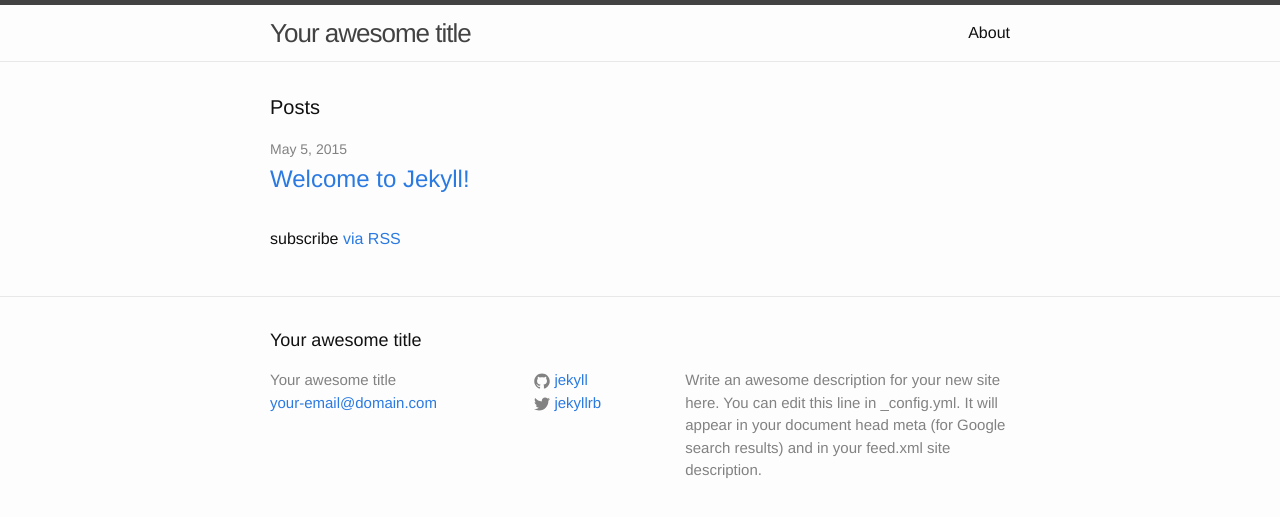
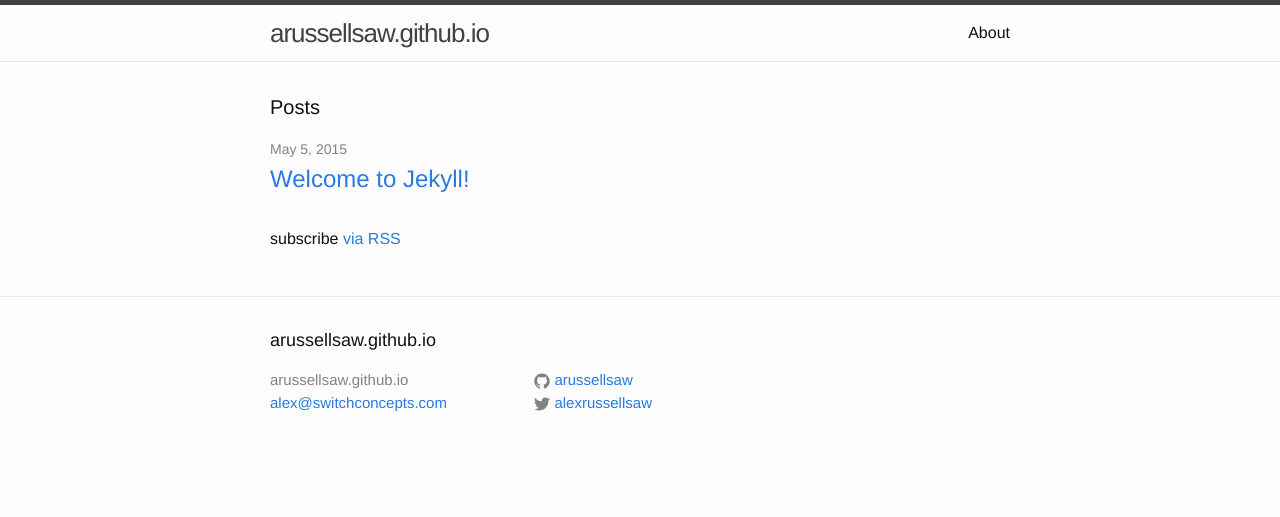
Before and after one commit to arussellsaw/arussellsaw.github.io, a Jekyll site: the page built from index.html, in a window 1280 px wide. Shown: the top 517 px of the page. Built offline with Jekyll 4.4.1, drawn with Linux system fonts in a browser that asks for light colours.

Commit message:
update config

```diff
--- a/_config.yml
+++ b/_config.yml
@@ -1,14 +1,11 @@
 # Site settings
-title: Your awesome title
-email: your-email@domain.com
-description: > # this means to ignore newlines until "baseurl:"
-  Write an awesome description for your new site here. You can edit this
-  line in _config.yml. It will appear in your document head meta (for
-  Google search results) and in your feed.xml site description.
+title: arussellsaw.github.io
+email: alex@switchconcepts.com
+description: > # tech and twattery
 baseurl: "" # the subpath of your site, e.g. /blog/
-url: "http://yourdomain.com" # the base hostname & protocol for your site
-twitter_username: jekyllrb
-github_username:  jekyll
+url: "http://arussellsaw.github.io" # the base hostname & protocol for your site
+twitter_username: alexrussellsaw
+github_username:  arussellsaw
 
 # Build settings
 markdown: kramdown
```
